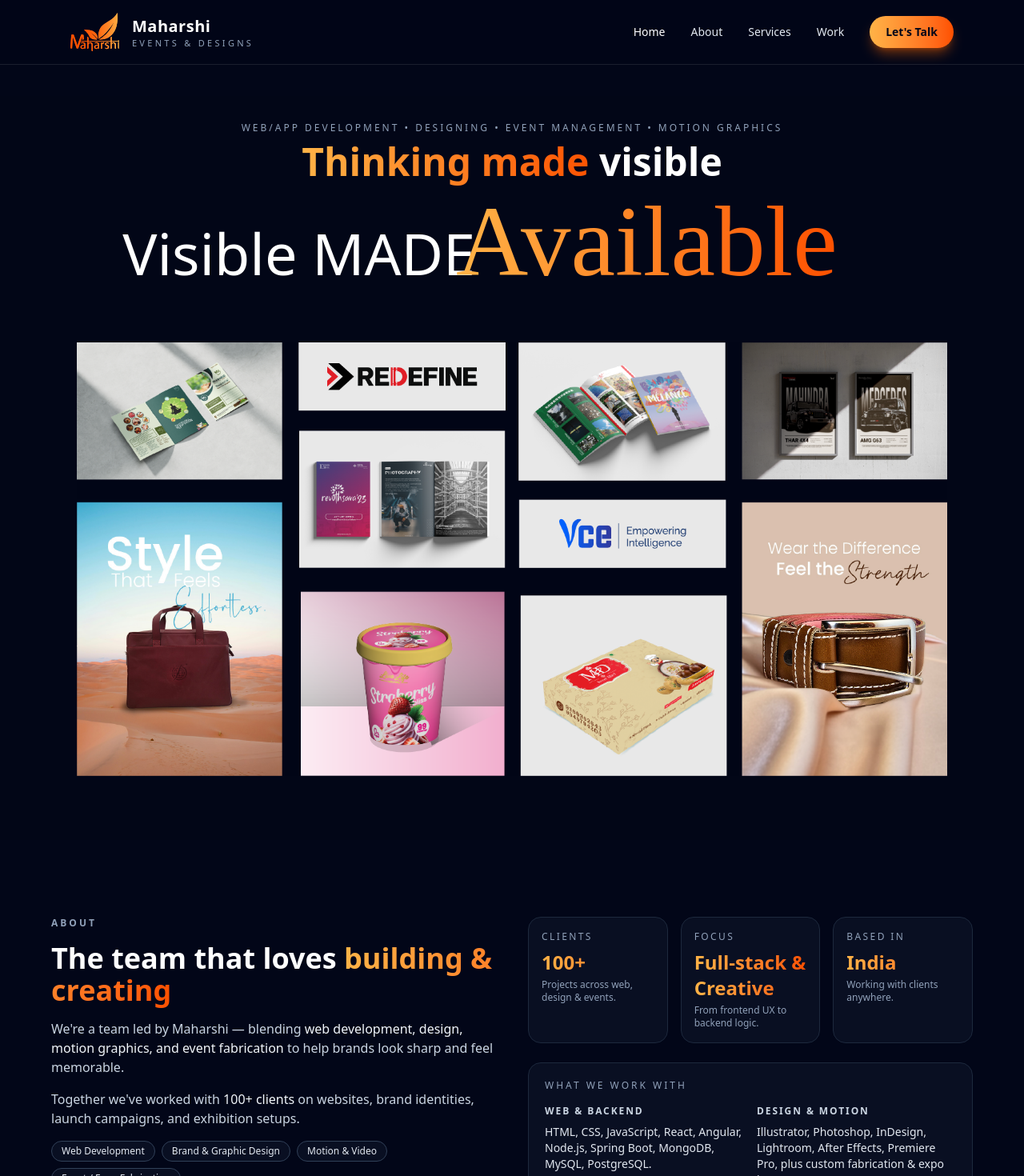
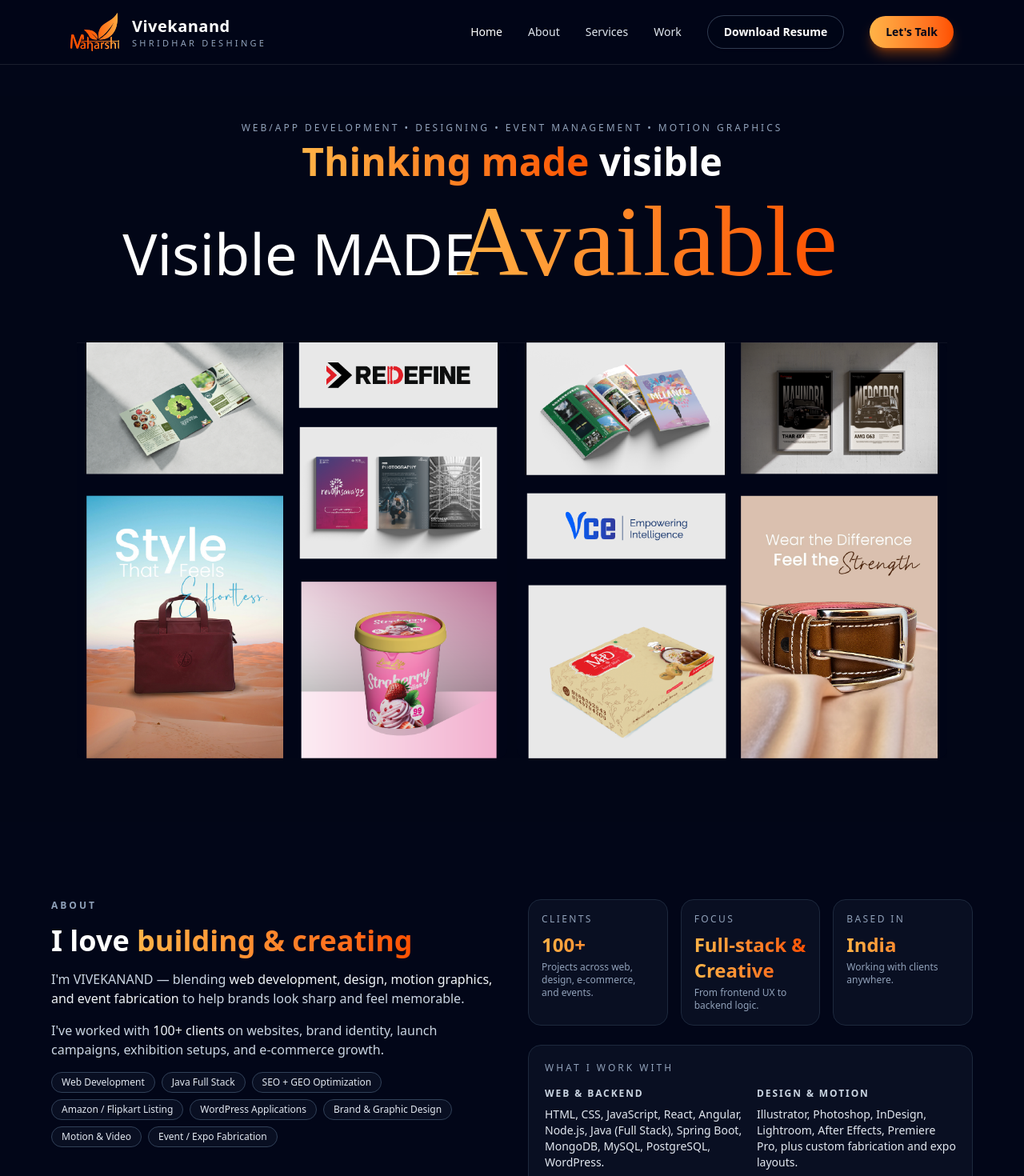
Before and after one commit to vsdeshinge/vivekanand, a React (Vite) app: page / in a window 1280 px wide. Shown: the top 1470 px of the page at 80% size. Built offline with nearby package versions, Linux system fonts and the light colour scheme; a web font is replaced by a local one.

Commit message:
Update: Jan-March 2026

```diff
--- a/index.html
+++ b/index.html
@@ -4,7 +4,7 @@
     <meta charset="UTF-8" />
     <link rel="icon" type="image/svg+xml" href="./src/assets/logo.svg" />
     <meta name="viewport" content="width=device-width, initial-scale=1.0" />
-    <title>maharshi</title>
+    <title>vivekanand</title>
     <link rel="preconnect" href="https://fonts.googleapis.com">
 <link rel="preconnect" href="https://fonts.gstatic.com" crossorigin>
 <link
--- a/src/components/Footer.jsx
+++ b/src/components/Footer.jsx
@@ -21,16 +21,16 @@ const Footer = () => {
               </div>
               <div className="flex flex-col leading-tight">
                 <span className="font-display text-lg font-semibold tracking-wide text-white">
-                  Maharshi
+                  VIVEKANAND
                 </span>
                 <span className="text-[11px] uppercase tracking-[0.3em] text-slate-400">
-                  Events & Designs
+                  Shridhar Deshinge
                 </span>
               </div>
             </div>
 
             <p className="text-sm text-slate-400">
-              Freelance web developer, designer, motion editor and event
+              web developer, designer, motion editor and event
               fabrication partner for brands that want clean builds and sharp
               visuals.
             </p>
@@ -124,7 +124,7 @@ const Footer = () => {
 
         {/* Bottom bar */}
         <div className="mt-8 flex flex-col items-center justify-between gap-3 border-t border-slate-800 pt-4 text-[11px] text-slate-500 md:flex-row">
-          <p>© {year} Maharshi. All rights reserved.</p>
+          <p>© {year} Vivekanand. All rights reserved.</p>
           <p>
             Designed &amp; built with{" "}
             <span className="text-brand-gradient">care</span> in React &amp;
--- a/src/components/Hero.jsx
+++ b/src/components/Hero.jsx
@@ -1,35 +1,64 @@
 // src/sections/Hero.jsx
 import { useEffect, useState } from "react";
 
-const HERO_IMG_1 = "/hero/hero2.png"; // left/top image
+const HERO_IMG_1 = "/hero/hero2.png"; // left/top image (priority)
 const HERO_IMG_2 = "/hero/hero1.png"; // right/bottom image
 const HERO_BG_SVG = "/hero/herobg.svg"; // transparent SVG
 
 export default function Hero() {
-  const [imagesLoaded, setImagesLoaded] = useState(false);
+  const [img1Loaded, setImg1Loaded] = useState(false);
+  const [img2Loaded, setImg2Loaded] = useState(false);
 
   useEffect(() => {
-    // preload both hero images
+    let cancelled = false;
+
+    // Load image 1 first (priority)
     const img1 = new Image();
+    img1.decoding = "async";
+    img1.src = HERO_IMG_1;
+
+    img1.onload = () => {
+      if (cancelled) return;
+      setImg1Loaded(true);
+
+      // Then load image 2
       const img2 = new Image();
-
-    img1.src = HERO_IMG_1;
+      img2.decoding = "async";
       img2.src = HERO_IMG_2;
 
-    let loaded = 0;
-    const handleLoad = () => {
-      loaded += 1;
-      if (loaded === 2) {
-        setImagesLoaded(true);
-      }
+      img2.onload = () => {
+        if (cancelled) return;
+        setImg2Loaded(true);
+      };
+      img2.onerror = () => {
+        if (cancelled) return;
+        setImg2Loaded(true);
+      };
     };
 
-    img1.onload = handleLoad;
-    img2.onload = handleLoad;
+    img1.onerror = () => {
+      if (cancelled) return;
+      // allow UI to show tile 1 as "done" so layout is stable
+      setImg1Loaded(true);
+
+      const img2 = new Image();
+      img2.decoding = "async";
+      img2.src = HERO_IMG_2;
+
+      img2.onload = () => {
+        if (cancelled) return;
+        setImg2Loaded(true);
+      };
+      img2.onerror = () => {
+        if (cancelled) return;
+        setImg2Loaded(true);
+      };
+    };
 
     return () => {
+      cancelled = true;
       img1.onload = null;
-      img2.onload = null;
+      img1.onerror = null;
     };
   }, []);
 
@@ -37,24 +66,30 @@ export default function Hero() {
     <section className="relative bg-[#020617] text-white">
       {/* BACKGROUND SVG */}
       <div className="pointer-events-none absolute inset-0 -z-10">
-        <img src={HERO_BG_SVG} alt="" className="h-full w-full object-cover" />
+        <img
+          src={HERO_BG_SVG}
+          alt=""
+          className="h-full w-full object-cover"
+          loading="eager"
+          decoding="async"
+        />
         <div className="absolute inset-0 bg-gradient-to-b from-[#020617]/40 via-[#020617]/70 to-[#020617]" />
       </div>
 
-      <div className="relative max-w-6xl mx-auto px-4 md:px-6 lg:px-8">
+      <div className="relative mx-auto max-w-6xl px-4 md:px-6 lg:px-8">
         {/* TEXT BLOCK */}
-        <div className="text-center py-6 md:py-8">
-          <p className="text-[6.5px] sm:text-[9.5px] md:text-xs uppercase tracking-[0.16em] sm:tracking-[0.18em] md:tracking-[0.25em] text-slate-400">
+        <div className="py-6 text-center md:py-8">
+          <p className="text-[6.5px] uppercase tracking-[0.16em] text-slate-400 sm:text-[9.5px] sm:tracking-[0.18em] md:text-xs md:tracking-[0.25em]">
             Web/App Development • Designing • Event Management • Motion Graphics
           </p>
 
           <div className="mt-1">
-            <h1 className="text-2xl md:text-4xl lg:text-5xl font-bold leading-tight">
+            <h1 className="text-2xl font-bold leading-tight md:text-4xl lg:text-5xl">
               <span className="gradient-text">Thinking made </span>
               <span className="text-white">visible</span>
             </h1>
 
-            <div className="relative w-full flex justify-center mt-0">
+            <div className="relative mt-0 flex w-full justify-center">
               <h2
                 className="
                   text-[22px] md:text-[30px] lg:text-[72px]
@@ -65,8 +100,7 @@ export default function Hero() {
                 "
               >
                 <span className="text-white">Visible </span>
-
-                <span className="text-white pr-4 inline-block">MADE</span>
+                <span className="inline-block pr-4 text-white">MADE</span>
 
                 <span
                   className="
@@ -83,33 +117,54 @@ export default function Hero() {
         </div>
 
         {/* TWO HERO IMAGES BELOW TEXT */}
-        <div className="pt-4 pb-20">
-          <div className="relative overflow-hidden bg-[#020617]/80 min-h-[40vh]">
-            {/* shimmer placeholder while loading */}
-            {!imagesLoaded && (
+        <div className="pt-3 pb-16 md:pt-4 md:pb-20">
+          <div className="relative overflow-hidden bg-[#020617]/80">
+            {/* tighter on mobile, normal on desktop */}
+            <div className="grid gap-1.5 md:grid-cols-2 md:gap-3">
+              {/* TILE 1 */}
+              <div className="relative w-full overflow-hidden rounded-xl bg-slate-950/55">
+                {!img1Loaded && (
                   <div className="absolute inset-0 animate-pulse bg-gradient-to-br from-slate-800 via-slate-900 to-slate-800" />
                 )}
 
-            <div
-              className={`grid gap-3 md:gap-4 md:grid-cols-2 transition-opacity duration-700 ${
-                imagesLoaded ? "opacity-100" : "opacity-0"
-              }`}
-            >
-              <div className="relative">
+                {/* Taller tiles so "contain" does not look tiny */}
+                <div className="h-[260px] sm:h-[340px] md:h-[420px] lg:h-[520px]">
                   <img
                     src={HERO_IMG_1}
                     alt="Maharshi work showcase part 1"
-                  className="w-full h-full object-cover"
+                    className={`h-full w-full object-contain transition-opacity duration-700 ${
+                      img1Loaded ? "opacity-100" : "opacity-0"
+                    }`}
+                    loading="eager"
+                    fetchPriority="high"
+                    decoding="async"
                   />
                 </div>
-              <div className="relative">
+              </div>
+
+              {/* TILE 2 */}
+              <div className="relative w-full overflow-hidden rounded-xl bg-slate-950/55">
+                {!img2Loaded && (
+                  <div className="absolute inset-0 animate-pulse bg-gradient-to-br from-slate-800 via-slate-900 to-slate-800" />
+                )}
+
+                <div className="h-[260px] sm:h-[340px] md:h-[420px] lg:h-[520px]">
                   <img
                     src={HERO_IMG_2}
                     alt="Maharshi work showcase part 2"
-                  className="w-full h-full object-cover"
+                    className={`h-full w-full object-contain transition-opacity duration-700 ${
+                      img2Loaded ? "opacity-100" : "opacity-0"
+                    }`}
+                    loading="lazy"
+                    fetchPriority="low"
+                    decoding="async"
                   />
                 </div>
               </div>
+            </div>
+
+            {/* subtle divider feel without big gap */}
+            <div className="pointer-events-none absolute inset-x-0 top-0 h-px bg-white/5" />
           </div>
         </div>
       </div>
--- a/src/components/Navbar.jsx
+++ b/src/components/Navbar.jsx
@@ -8,6 +8,11 @@ const navLinks = [
   { to: "/services", label: "Services" },
   { to: "/work", label: "Work" },
 ];
+
+// ✅ Put your Google Drive resume link here
+// Tip: Use a direct download link format if you want it to download immediately.
+// Example direct: https://drive.google.com/uc?export=download&id=FILE_ID
+const RESUME_URL = "PASTE_YOUR_GOOGLE_DRIVE_LINK_HERE";
 
 const Navbar = () => {
   const [isOpen, setIsOpen] = useState(false);
@@ -41,10 +46,10 @@ const Navbar = () => {
 
           <div className="hidden flex-col leading-tight sm:flex text-left">
             <span className="font-display text-xl font-semibold tracking-wide text-white">
-              Maharshi
+              Vivekanand
             </span>
             <span className="text-[11px] uppercase tracking-[0.3em] text-slate-400">
-              Events & Designs
+              Shridhar Deshinge
             </span>
           </div>
         </NavLink>
@@ -61,6 +66,16 @@ const Navbar = () => {
               {item.label}
             </NavLink>
           ))}
+
+          {/* ✅ Download Resume (Desktop) */}
+          <a
+            href={RESUME_URL}
+            target="_blank"
+            rel="noreferrer"
+            className="rounded-full border border-slate-600/70 bg-slate-950/40 px-5 py-2.5 text-sm font-semibold text-white shadow-sm transition hover:border-slate-400/70 hover:bg-slate-900/50"
+          >
+            Download Resume
+          </a>
 
           <NavLink
             to="/contact"
@@ -101,7 +116,7 @@ const Navbar = () => {
       {/* Mobile dropdown (also fixed because it's inside header) */}
       <nav
         className={`md:hidden overflow-hidden border-t border-slate-800/80 bg-slate-950/95 transition-all duration-200 ${
-          isOpen ? "max-h-72 opacity-100" : "max-h-0 opacity-0"
+          isOpen ? "max-h-96 opacity-100" : "max-h-0 opacity-0"
         }`}
       >
         <div className="space-y-2 px-4 py-3">
@@ -115,6 +130,17 @@ const Navbar = () => {
               {item.label}
             </NavLink>
           ))}
+
+          {/* ✅ Download Resume (Mobile) */}
+          <a
+            href={RESUME_URL}
+            target="_blank"
+            rel="noreferrer"
+            onClick={closeMenu}
+            className="mt-2 block w-full rounded-full border border-slate-600/70 bg-slate-950/40 px-5 py-2.5 text-center text-sm font-semibold text-white shadow-sm transition hover:border-slate-400/70 hover:bg-slate-900/50"
+          >
+            Download Resume
+          </a>
 
           <NavLink
             to="/contact"
--- a/src/pages/About.jsx
+++ b/src/pages/About.jsx
@@ -83,12 +83,12 @@ const About = () => {
           </p>
 
           <h1 className="font-display text-3xl font-semibold text-white md:text-4xl">
-            The team that loves{" "}
+            I love{" "}
             <span className="text-brand-gradient">building &amp; creating</span>
           </h1>
 
           <p className="text-sm text-slate-300 md:text-base">
-            We&apos;re a team led by Maharshi — blending{" "}
+            I&apos;m VIVEKANAND — blending{" "}
             <span className="font-medium text-slate-100">
               web development, design, motion graphics, and event fabrication
             </span>{" "}
@@ -96,15 +96,20 @@ const About = () => {
           </p>
 
           <p className="text-sm text-slate-300 md:text-base">
-            Together we&apos;ve worked with{" "}
+            I&apos;ve worked with{" "}
             <span className="font-medium text-slate-100">100+ clients</span> on
-            websites, brand identities, launch campaigns, and exhibition setups.
+            websites, brand identity, launch campaigns, exhibition setups, and
+            e-commerce growth.
           </p>
 
           {/* Role pills */}
           <div className="mt-4 flex flex-wrap gap-2">
             {[
               "Web Development",
+              "Java Full Stack",
+              "SEO + GEO Optimization",
+              "Amazon / Flipkart Listing",
+              "WordPress Applications",
               "Brand & Graphic Design",
               "Motion & Video",
               "Event / Expo Fabrication",
@@ -132,7 +137,7 @@ const About = () => {
               [
                 "Clients",
                 <CountUp key="clients" value={100} suffix="+" />,
-                "Projects across web, design & events.",
+                "Projects across web, design, e-commerce, and events.",
               ],
               ["Focus", "Full-stack & Creative", "From frontend UX to backend logic."],
               ["Based In", "India", "Working with clients anywhere."],
@@ -161,7 +166,7 @@ const About = () => {
             }`}
           >
             <p className="text-xs uppercase tracking-[0.25em] text-slate-400">
-              What we work with
+              What I work with
             </p>
 
             <div className="grid gap-4 md:grid-cols-2">
@@ -170,17 +175,24 @@ const About = () => {
                   Web &amp; Backend
                 </p>
                 <p className="mt-2 text-sm text-slate-200">
-                  HTML, CSS, JavaScript, React, Angular, Node.js, Spring Boot,
-                  MongoDB, MySQL, PostgreSQL.
+                  HTML, CSS, JavaScript, React, Angular, Node.js, Java (Full
+                  Stack), Spring Boot, MongoDB, MySQL, PostgreSQL, WordPress.
+                </p>
+                <p className="mt-2 text-sm text-slate-200">
+                  SEO, GEO optimization, performance tuning, and analytics setup.
                 </p>
               </div>
+
               <div>
                 <p className="text-xs font-semibold uppercase tracking-[0.16em] text-slate-300">
                   Design &amp; Motion
                 </p>
                 <p className="mt-2 text-sm text-slate-200">
                   Illustrator, Photoshop, InDesign, Lightroom, After Effects,
-                  Premiere Pro, plus custom fabrication & expo layouts.
+                  Premiere Pro, plus custom fabrication and expo layouts.
+                </p>
+                <p className="mt-2 text-sm text-slate-200">
+                  Amazon / Flipkart product listing design and storefront visuals.
                 </p>
               </div>
             </div>
--- a/src/pages/Services.jsx
+++ b/src/pages/Services.jsx
@@ -124,15 +124,15 @@ export default function Services() {
             </p>
 
             <h1 className="font-display text-3xl font-semibold leading-tight md:text-4xl">
-              We build <span className="text-brand-gradient">digital</span>,{" "}
+              I build <span className="text-brand-gradient">digital</span>,{" "}
               <span className="text-brand-gradient">visual</span> &{" "}
               <span className="text-brand-gradient">real-world</span>{" "}
               experiences.
             </h1>
 
             <p className="text-sm text-slate-300 md:text-base">
-              A small team led by Maharshi — mixing development, design, motion,
-              and fabrication to help brands look sharp and feel memorable.
+              I&apos;m VIVEKANAND — mixing development, design, motion, and
+              fabrication to help brands look sharp and feel memorable.
             </p>
 
             {/* optional mini tags */}
--- a/src/pages/Work.jsx
+++ b/src/pages/Work.jsx
@@ -227,7 +227,7 @@ const Work = () => {
             </span>
           </h1>
           <p className="mt-4 max-w-2xl text-sm text-slate-300 md:text-base">
-            These are just slices of the work. Each horizontal strip is a
+            These are just slices of my work. Each horizontal strip is a
             different category — drag or let it auto-scroll.
           </p>
         </div>
```
Also changed, not shown: src/components/CompaniesSection.jsx (+4 -4 lines), src/components/TestimonialsSection.jsx (+5 -10 lines), src/pages/Contact.jsx (+3 -27 lines). Lines whose indentation alone changed are shown as unchanged.
